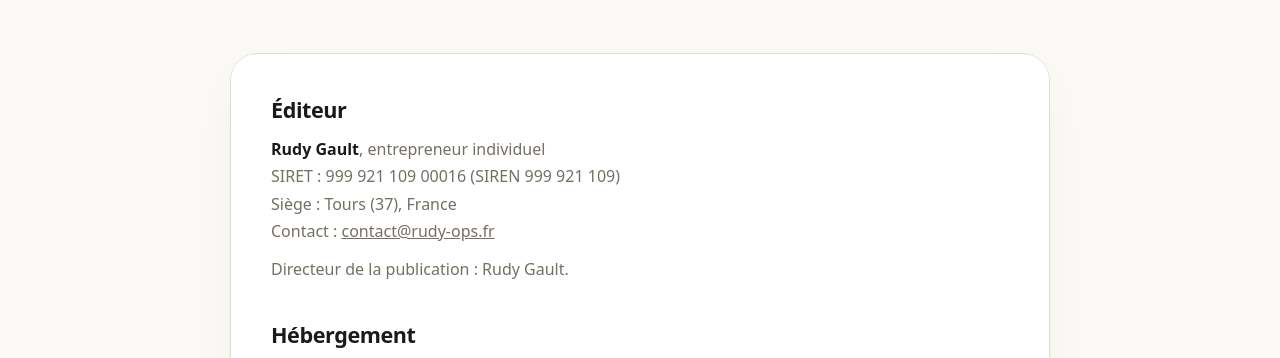
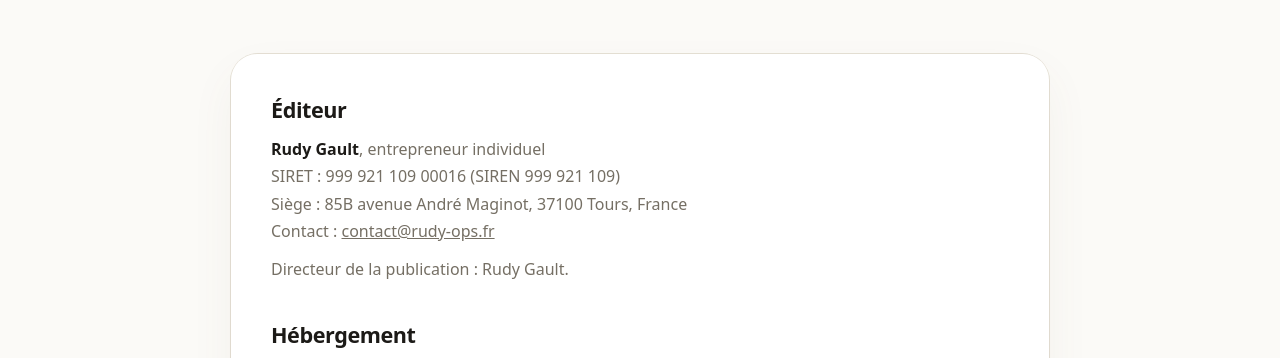
Before and after one commit to ECG-Rudy-Glt/rudy-ops, an Astro site: page /mentions-legales in a window 1280 px wide. Shown: the part 373-731 px from the top of the page. Built offline with nearby package versions, Linux system fonts and the light colour scheme; Astro itself is replaced by a stand-in of ours.

Commit message:
légal: adresse du siège dans les mentions légales et le JSON-LD
Co-Authored-By: Claude Opus 5.5 <noreply@anthropic.com>

```diff
--- a/src/layouts/Layout.astro
+++ b/src/layouts/Layout.astro
@@ -25,6 +25,8 @@ const jsonLd = {
   taxID: "99992110900016",
   address: {
     "@type": "PostalAddress",
+    streetAddress: "85B avenue André Maginot",
+    postalCode: "37100",
     addressLocality: "Tours",
     addressCountry: "FR",
   },
--- a/src/pages/mentions-legales.astro
+++ b/src/pages/mentions-legales.astro
@@ -5,7 +5,7 @@ import GlassPanel from "../components/GlassPanel";
 import Breadcrumb from "../components/Breadcrumb";
 
 // Adresse du siège de l'entreprise individuelle (obligatoire, art. 6 LCEN).
-const ADDRESS = "Tours (37), France";
+const ADDRESS = "85B avenue André Maginot, 37100 Tours, France";
 ---
 
 <Layout title="Mentions légales | rudy-ops.fr" description="Mentions légales du site rudy-ops.fr, édité par Rudy Gault, entreprise individuelle à Tours.">
```
